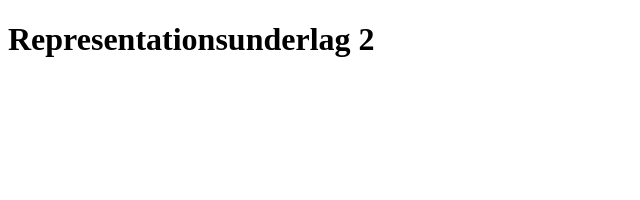
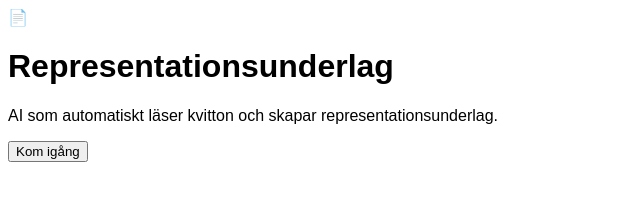
Before and after one commit to Hampushak/representationsunderlag2, a plain HTML site: page public/index.html in a window 1280 px wide. Shown: the whole page, without its empty margins (0-640 px from the left). Drawn offline with Linux system fonts and the light colour scheme.

Commit message:
Update HTML structure and content in index.html

```diff
--- a/public/index.html
+++ b/public/index.html
@@ -1,9 +1,37 @@
 <!DOCTYPE html>
-<html>
+<html lang="sv">
 <head>
-    <title>Representationsunderlag 2</title>
+    <meta charset="UTF-8">
+    <meta name="viewport" content="width=device-width, initial-scale=1.0">
+
+    <title>Representationsunderlag</title>
+
+    <link rel="stylesheet" href="styles.css">
 </head>
+
 <body>
-    <h1>Representationsunderlag 2</h1>
+
+<div class="background"></div>
+
+<main class="hero">
+
+    <div class="logo">
+        📄
+    </div>
+
+    <h1>Representationsunderlag</h1>
+
+    <p>
+        AI som automatiskt läser kvitton och skapar representationsunderlag.
+    </p>
+
+    <button>
+        Kom igång
+    </button>
+
+</main>
+
+<script src="app.js"></script>
+
 </body>
 </html>
```
